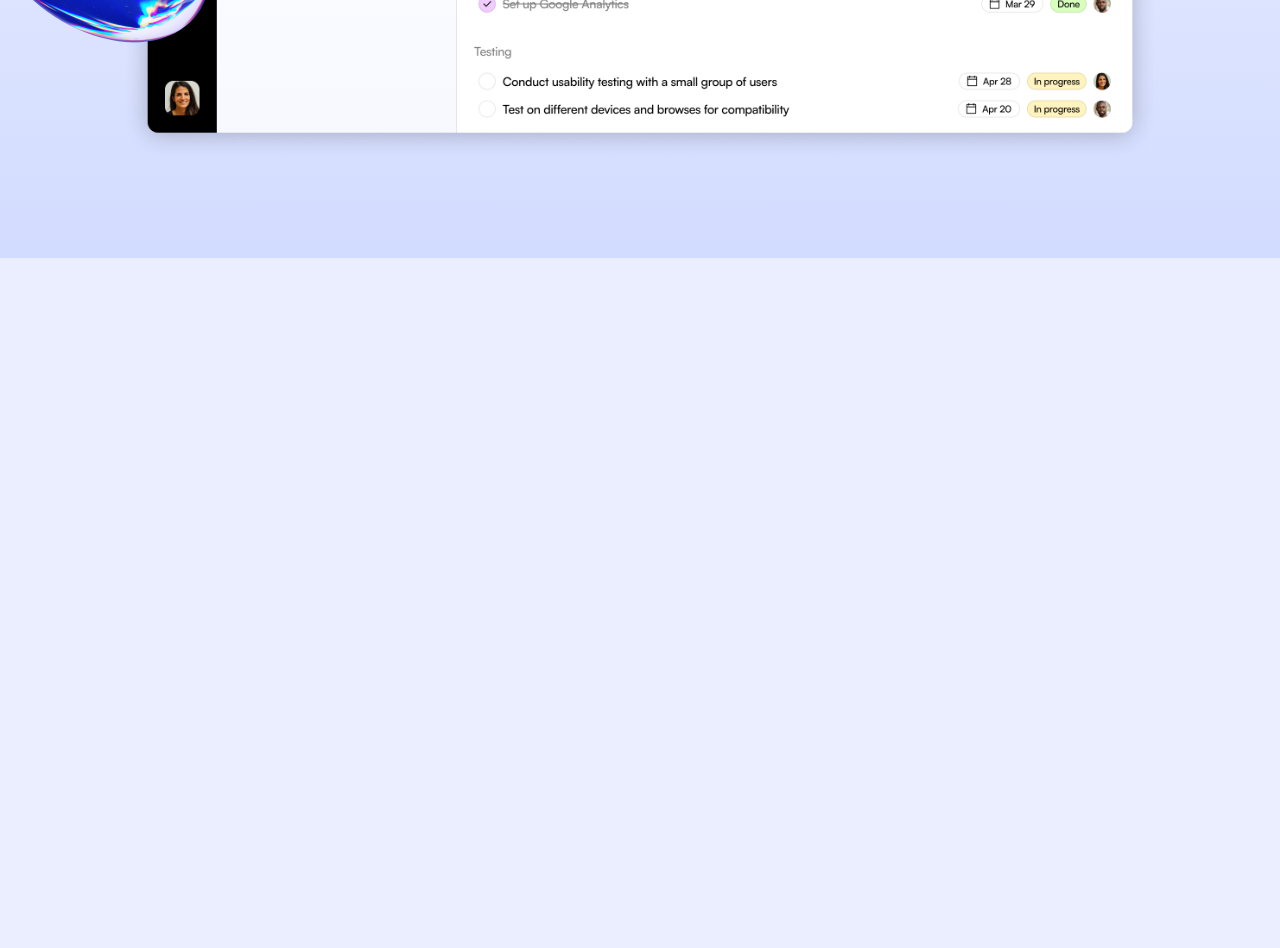
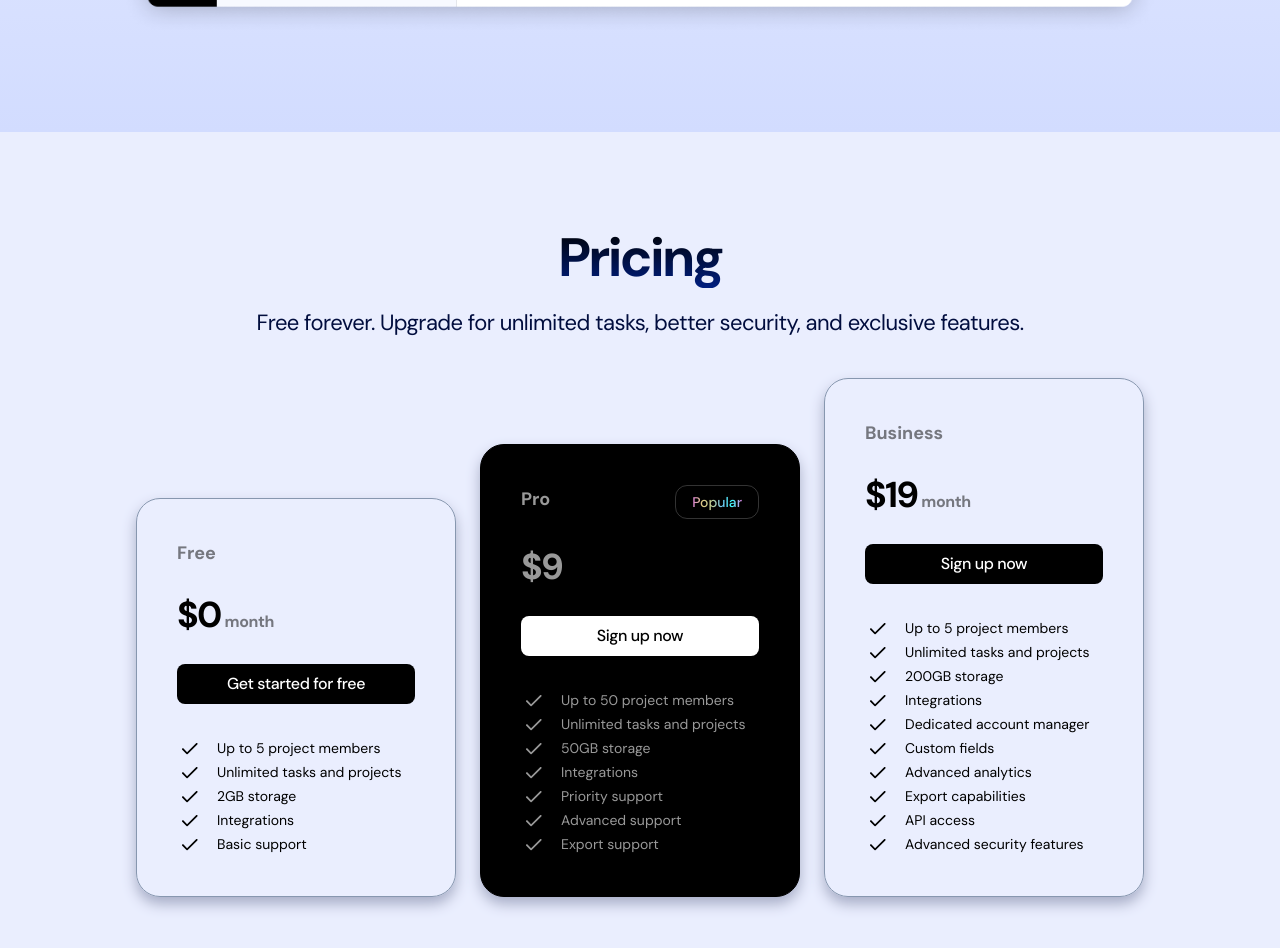
Before and after one commit to Rutvik17/Saas-landing-page, a Next.js app: page / in a window 1280 px wide. Shown: the part 1880-2828 px from the top of the page. Before the commit the page ends 2138 px from the top, so only its background shows below. Built offline with nearby package versions, Linux system fonts and the light colour scheme.

Commit message:
implement pricing section

```diff
--- a/src/app/globals.css
+++ b/src/app/globals.css
@@ -20,6 +20,14 @@
     }
 
     .tag {
-        @apply text-sm inline-flex border border-[#222]/10 px-3 py-1 rounded-lg tracking-tight
+        @apply text-sm inline-flex border border-[#222]/10 px-3 py-1 rounded-lg tracking-tight;
+    }
+
+    .section-title {
+        @apply text-center text-3xl md:text-[54px] md:leading-[60px] font-bold tracking-tighter bg-gradient-to-b from-black to-[#001E80] text-transparent bg-clip-text;
+    }
+
+    .section-description {
+        @apply text-center text-[22px] leading-[30px] tracking-tight text-[#010D3E];
     }
 }
--- a/src/app/page.tsx
+++ b/src/app/page.tsx
@@ -1,6 +1,7 @@
 import { Header } from "@/sections/Header";
 import { Hero } from "@/sections/Hero";
 import { LogoTicker } from "@/sections/LogoTicker";
+import { Pricing } from "@/sections/Pricing";
 import { ProductShowcase } from "@/sections/ProductShowcase";
 
 export default function Home() {
@@ -10,6 +11,7 @@ export default function Home() {
       <Hero />
       <LogoTicker />
       <ProductShowcase />
+      <Pricing />
     </>
   );
 }
--- a/src/sections/Pricing.tsx
+++ b/src/sections/Pricing.tsx
@@ -1,3 +1,6 @@
+import CheckIcon from '@/assets/check.svg';
+import { twMerge } from 'tailwind-merge';
+
 const pricingTiers = [
   {
     title: "Free",
@@ -51,5 +54,67 @@ const pricingTiers = [
 ];
 
 export const Pricing = () => {
-  return null;
+  return (
+    <section className="py-24">
+      <div className="container">
+        <div className="section-heading">
+          <h2 className="section-title">
+            Pricing
+          </h2>
+          <p className="section-description mt-5">
+            Free forever. Upgrade for unlimited tasks, better security, and
+            exclusive features.
+          </p>
+        </div>
+        <div className='flex flex-col gap-6 items-center mt-10 lg:flex-row lg:items-end lg:justify-center'>
+          {pricingTiers.map(({
+            title,
+            monthlyPrice,
+            buttonText,
+            popular,
+            inverse,
+            features
+          }, index) => (
+            <div key={index}
+              className={twMerge('p-10 border border-[#8797AF] rounded-3xl shadow-[0_7px_14px_#A7ADC6] max-w-xs w-full',
+                inverse === true &&
+                'border-black bg-black text-white/60'
+              )}>
+              <div className='flex justify-between'>
+                <h3 className={twMerge('text-lg font-bold text-black/50',
+                  inverse === true && 'text-white/60')}>
+                  {title}
+                </h3>
+                {popular && (
+                  <div className='inline-flex text-sm px-4 py-1.5 rounded-xl border border-white/20'>
+                    <span className='bg-[linear-gradient(to_right,#DD7DDF,#E1CD86,#BBCB92,#71C2EF,#3BFFFF,#DD7DDF)] text-transparent bg-clip-text font-medium'>
+                      Popular
+                    </span>
+                  </div>
+                )}
+              </div>
+              <div className='flex items-baseline gap-1 mt-[30px]'>
+                <span className='text-4xl font-bold tracking-tighter leading-none'>${monthlyPrice}</span>
+                <span className='tracking-tight font-bold text-black/50'>month</span>
+              </div>
+              <button className={twMerge('btn btn-primary w-full mt-[30px]',
+                inverse === true && 'bg-white text-black')}>
+                {buttonText}
+              </button>
+              <ul className='flex-col gap-5 mt-8'>
+                {features.map((feature, index) => (
+                  <li key={`${feature}-${index}`} className='text-sm flex items-center gap-4'>
+                    <CheckIcon className='h-6 w-6' />
+                    <span>
+                      {feature}
+                    </span>
+                  </li>
+                ))}
+              </ul>
+            </div>
+          ))}
+        </div>
+      </div>
+    </section>
+  );
 };
--- a/src/sections/ProductShowcase.tsx
+++ b/src/sections/ProductShowcase.tsx
@@ -7,17 +7,16 @@ export const ProductShowcase = () => {
   return (
     <section className='bg-gradient-to-b from-[#FFFFFF] to-[#D2DCFF] py-24 overflow-x-clip'>
       <div className="container">
-        <div className='max-w-[540px] mx-auto'>
+        <div className='section-heading'>
           <div className='flex justify-center'>
             <div className='tag'>
               Boost your productivity
             </div>
           </div>
-          <h2 className='text-center text-3xl md:text-[54px] md:leading-[60px] font-bold tracking-tighter
-        bg-gradient-to-b from-black to-[#001E80] text-transparent bg-clip-text mt-5'>
+          <h2 className='section-title mt-5'>
             A more effective way to track progress
           </h2>
-          <p className='text-center text-[22px] leading-[30px] tracking-tight text-[#010D3E] mt-5'>
+          <p className='mt-5'>
             Effortlessly turn your ideas into a fully functional, responsive Saas
             website in just minutes with this template.</p>
         </div>
```
